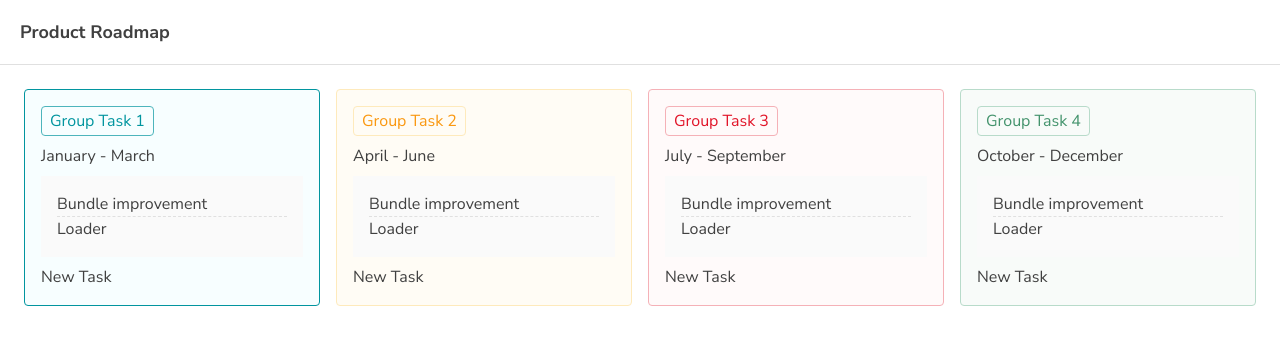
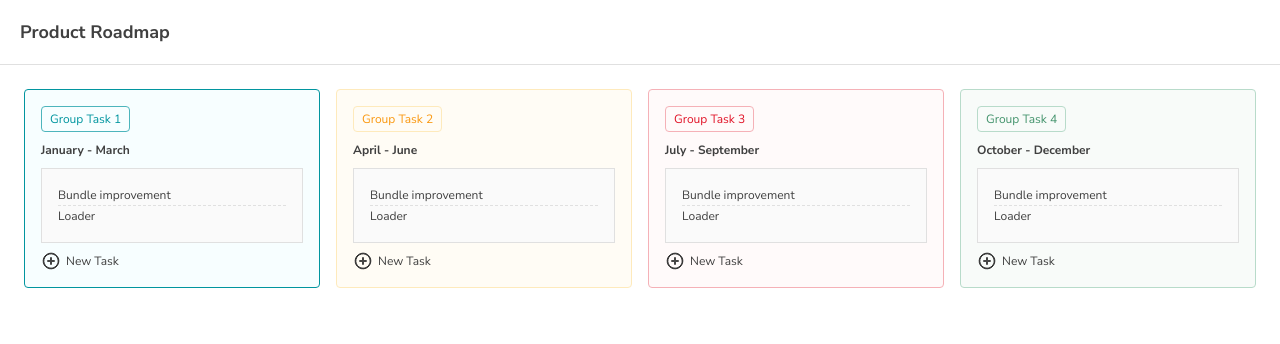
Before and after one commit to zulfiqarshafar/todo-kanban, a React (Vite) app: page / in a window 1280 px wide. Shown: the top 344 px of the page. Built offline with nearby package versions, Linux system fonts and the light colour scheme.

Commit message:
feat: update column content

```diff
--- a/src/assets/css/Column.css
+++ b/src/assets/css/Column.css
@@ -5,6 +5,8 @@
   display: flex;
   flex-direction: column;
   gap: 8px;
+  font-size: 12px;
+  line-height: 20px;
 }
 
 .column-group-1 {
@@ -33,6 +35,10 @@
   width: fit-content;
 }
 
+.column-month {
+  font-weight: bold;
+}
+
 .column-group-1 .column-title {
   border: 1px solid #4DB5BC;
   color: #01959F;
@@ -52,3 +58,14 @@
   border: 1px solid #B8DBCA;
   color: #43936C;
 }
+
+.new-task-btn {
+  width: fit-content;
+  display: flex;
+  gap: 5px;
+  align-items: center;
+}
+
+.new-task-btn:hover {
+  cursor: pointer;
+}
--- a/src/assets/css/Task.css
+++ b/src/assets/css/Task.css
@@ -1,5 +1,6 @@
 .task {
   background-color: #FAFAFA;
+  border: 1px solid #E0E0E0;
   padding: 16px;
 }
 
--- a/src/components/Column.jsx
+++ b/src/components/Column.jsx
@@ -1,14 +1,18 @@
 import React from 'react'
 import Task from './Task'
+import plusIcon from '../assets/images/plus-circle.svg'
 import '../assets/css/Column.css'
 
-function Column({ columnClass, columnTitle, columnMonth }) {
+function Column({ columnClass, columnTitle, columnMonth, setIsOpenCreateEditTask }) {
   return (
     <section className={`column ${columnClass}`}>
       <div className='column-title'>{ columnTitle }</div>
       <div className='column-month'>{ columnMonth }</div>
       <Task />
-      <div>New Task</div>
+      <div className='new-task-btn' onClick={() => setIsOpenCreateEditTask(true)}>
+        <img src={plusIcon} alt="Plus Icon" />
+        New Task
+      </div>
     </section>
   )
 }
--- a/src/index.css
+++ b/src/index.css
@@ -41,7 +41,6 @@ button {
   font-size: 1em;
   font-weight: 500;
   font-family: inherit;
-  background-color: #1a1a1a;
   cursor: pointer;
   transition: border-color 0.25s;
 }
```
Also changed, not shown: src/assets/images/plus-circle.svg (added).
